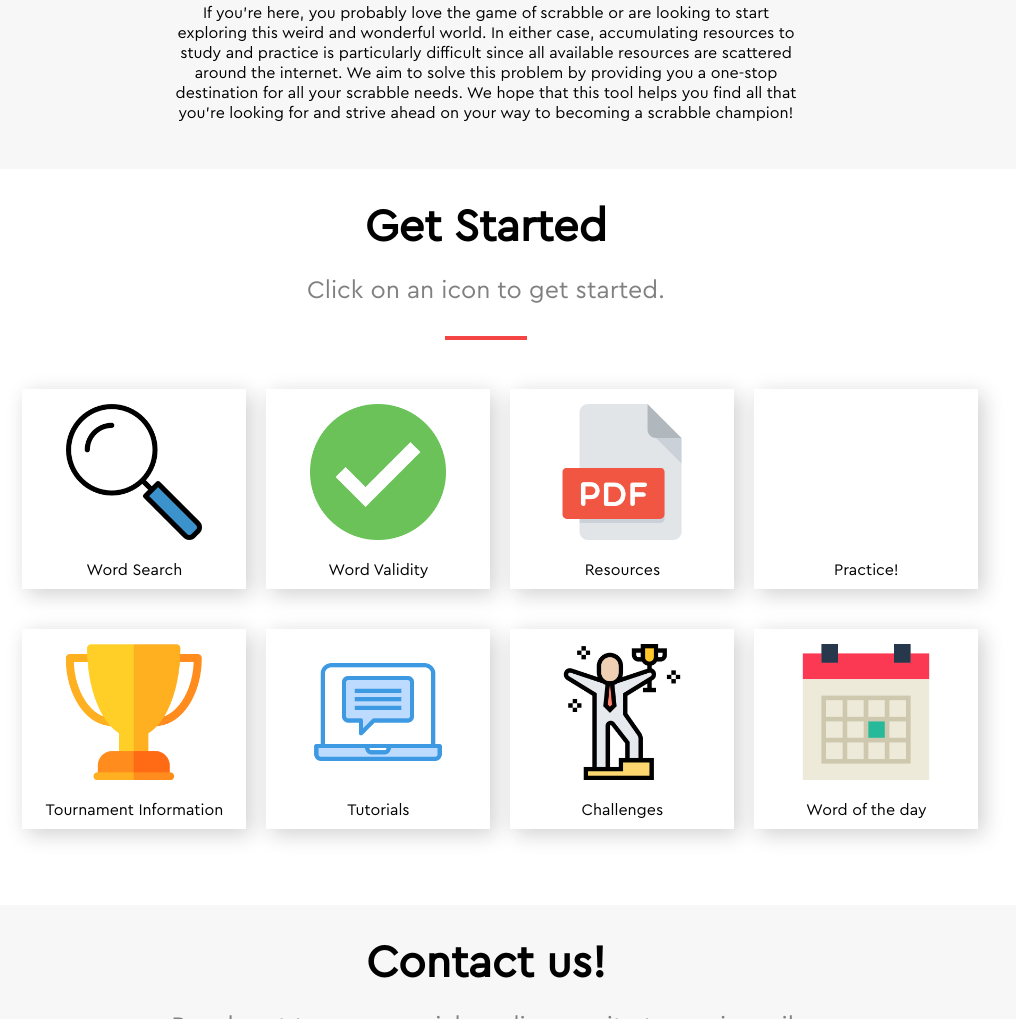
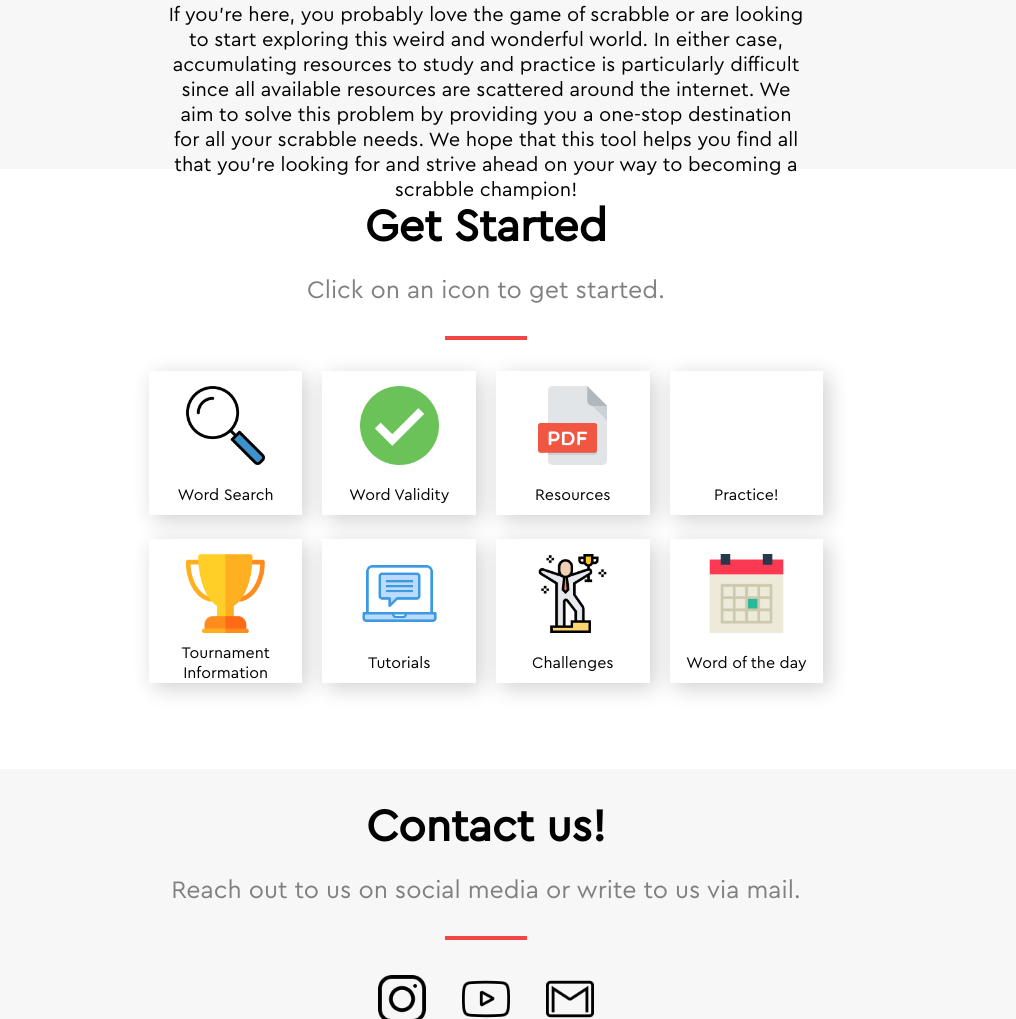
Before and after one commit to mehularora8/Scrabble-Central, a plain HTML site: page index.html in a window 1280 px wide. Shown: the part 1023-2042 px from the top of the page, without its empty margins (154-1170 px from the left). Drawn offline with Linux system fonts and the light colour scheme.

Commit message:
style updates and bug fixes

```diff
--- a/css/index.css
+++ b/css/index.css
@@ -20,8 +20,6 @@ body,html{
 	margin:0;
 	padding: 0;
 	transition: all 0.3s ease-in;
-	user-select: none;
-	text-decoration: none;
 }
 
 a{
@@ -233,10 +231,11 @@ a{
 	height: 15vh;
 	padding-left: 25%;
 	padding-right: 25%;
+	font-size: 20px;
 }
 
 #menu{
-	height: 92vh;
+	height: 75vh;
 	width: 100vw;
 	background-color: white;
 }
@@ -260,18 +259,20 @@ a{
 	position: relative;
 	top: 0vh;
 	display: flex;
-	left:13%;
-	width: 70vw;
-	height: 200px;
+	align-items: center;
+	justify-content: center;
+	width: 100vw;
+	height: 16vh;
 }
 
 .row2{
 	display: flex;
+	align-items: center;
+	justify-content: center;
 	position: relative;
 	top: 5vh;
-	left:13%;
-	width: 70vw;
-	height: 200px;
+	width: 100vw;
+	height: 16vh;
 }
 
 .box{
@@ -279,27 +280,27 @@ a{
 	display: flex;
 	flex-direction: column;
 	margin:10px;
-	width: 17.5vw;
-	height: 200px;
+	width: 12vw;
+	height: 18vh;
 	box-shadow: 5px 5px 20px 0 rgba(20,20,20,0.20);
 }
 
 .box:hover{
 	transform: scale(1.05);
-	transition-duration: 0.4s;
+	transition-duration: 0.2s;
 	transition-timing-function: ease-in;
 }
 
 .icon{
-	height: 140px;
-	width: 17.5vw;
+	height: 10vh;
+	width: 12vw;
 	margin-top: 15px;
 	margin-bottom: 10px;
 }
 
 .text{
 	height: 40px;
-	width: 17.5vw;
+	width: 12vw;
 	display: flex;
 	justify-content: center;
 	align-items: center;
@@ -363,7 +364,7 @@ a{
 }
 
 #contactus{
-	height: 55vh;
+	height: 35vh;
 	background-color: #f7f7f7;
 	width: 100vw;
 }
@@ -383,7 +384,7 @@ a{
 }
 
 #social{
-	height: 30vh;
+	height: 10vh;
 	width: 100vw;
 	display: flex;
 	align-items: center;
@@ -392,8 +393,8 @@ a{
 
 .socialicon{
 	margin:12px 18px;
-	width: 50px;
-	height: 50px;
+	width: 3vh;
+	height: 3vh;
 }
 
 .socialicon:hover{
@@ -403,8 +404,8 @@ a{
 }
 
 .ig{
-	width: 10vw;
-	height: 16vh;
+	width: 6vh;
+	height: 6vh;
 	background: url("../images/ig.jpg");
 	background-size: contain;
 	background-repeat: no-repeat;
@@ -412,8 +413,8 @@ a{
 }
 
 .yt{
-	width: 10vw;
-	height: 16vh;
+	width: 6vh;
+	height: 6vh;
 	background: url("../images/youtube.jpg");
 	background-size: contain;
 	background-repeat: no-repeat;
@@ -421,8 +422,8 @@ a{
 }
 
 .mail{
-	width: 10vw;
-	height: 16vh;
+	width: 6vh;
+	height: 6vh;
 	background: url("../images/gmail.jpg");
 	background-size: contain;
 	background-repeat: no-repeat;
--- a/css/resourcesandexercises.css
+++ b/css/resourcesandexercises.css
@@ -130,22 +130,21 @@ a{
 }
 
 .row{
-	padding-left: 16vw;
-	padding-right: 16vw;
 	display: flex;
+	justify-content: center;
+	align-items: center;
 	width: 100vw;
-	height: 40vh;
+	height: 15vh;
 	margin-top: 5vh;
 }
 
 
 .box{
-	background: white;
-	display: flex;
-	flex-direction: column;
-	margin:10px;
+	border-radius: 5%;
+	margin:0 10px;
 	width: 16vw;
-	height: 35vh;
+	height: 12vh;
+	line-height: 12vh;
 	box-shadow: 5px 5px 20px 0 rgba(20,20,20,0.20);
 }
 
@@ -155,30 +154,9 @@ a{
 	transition-timing-function: ease-in;
 }
 
-.icon{
-	height: 22vh;
-	width: 16vw;
-	margin-top: 15px;
-	margin-bottom: 10px;
-	background: url(../images/documents.png);
-	background-size: contain;
-	background-repeat: no-repeat;
-	background-position: center;
-}
-
-.ex{
-	background: url(../images/practice.png);
-	background-size: contain;
-	background-repeat: no-repeat;
-	background-position: center;
-}
-
 .text{
 	height: 10vh;
 	width: 16vw;
 	font-size: 20px;
-	display: flex;
-	justify-content: center;
-	align-items: center;
 	text-align: center;
 }
```
Also changed, not shown: css/exercisesmain.css (+10 -3 lines), exerciselanding.html (+0 -14 lines), js/exercisetwos.js (+6 -1 lines), resources.html (+1 -9 lines), index.html (line endings or trailing spaces), 1 other file.
